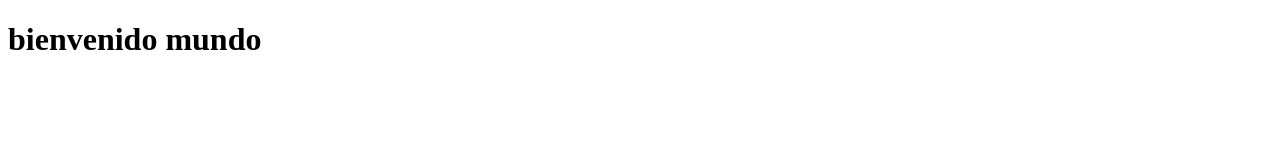
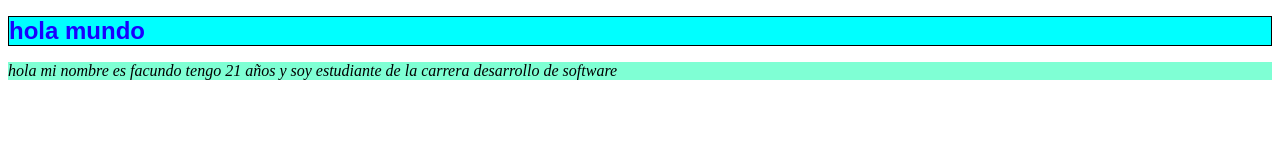
Before and after one commit to kufita/practicos, a plain HTML site: page tp5programacion2/index.html in a window 1280 px wide. Drawn offline with Linux system fonts and the light colour scheme.

Commit message:
ejercicio 1 del tp5 hecho

```diff
--- a/tp5programacion2/index.html
+++ b/tp5programacion2/index.html
@@ -1,16 +1,14 @@
 <!DOCTYPE html>
-<html lang="en">
+<html lang="español">
 <head>
     <meta charset="UTF-8">
     <meta http-equiv="X-UA-Compatible" content="IE=edge">
     <meta name="viewport" content="width=device-width, initial-scale=1.0">
-    <title>trabajo 5 programación II
-    </title>
-    <link rel="stylesheet" type="text/ccs" href="./styles.css">
+    <link rel="stylesheet" href="./styles.css">
+    <title>trabajo</title>
 </head>
 <body>
-    <h1>
-        bienvenido mundo
-    </h1>
+    <h1>hola mundo</h1>
+    <p>hola mi nombre es facundo tengo 21 años y soy estudiante de la carrera desarrollo de software</p>
 </body>
 </html>
--- a/tp5programacion2/styles.css
+++ b/tp5programacion2/styles.css
@@ -1,5 +1,11 @@
 h1{
-    background-color: aqua;
-    color: blue;
-    font-size: small;
+    color: rgb(25, 0, 255);
+    font-size: x-large;
+    font-family: Arial, Helvetica, sans-serif;
+    border: 1px solid black;
+    background-color: aqua
 }
+p{
+font-style: italic;
+background-color: aquamarine;
+}
```
